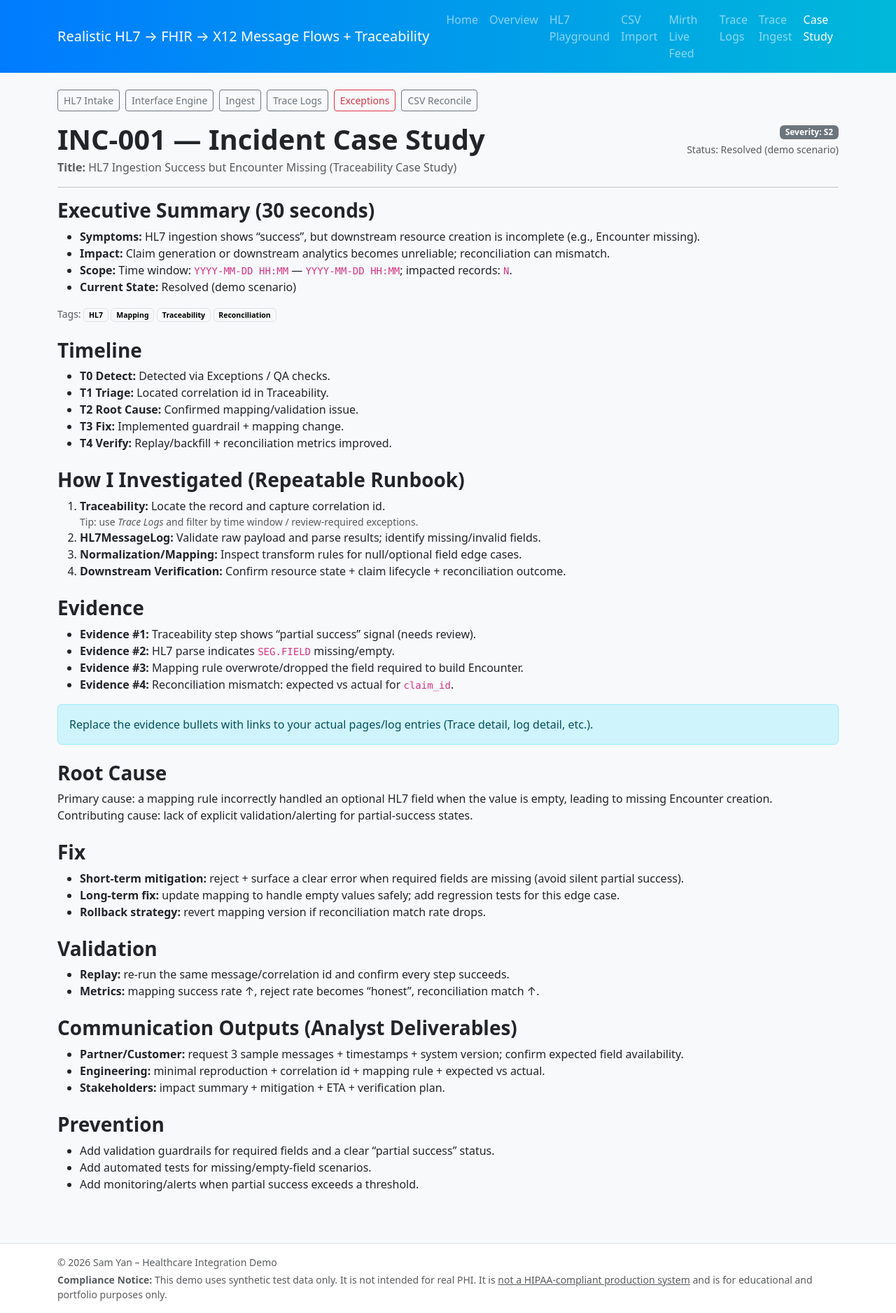
After one commit to yzenith/django-sam-healthcare, a Django app: page /case-studies/incident-001/ in a window 1280 px wide. The commit adds this page. Shown: the whole page at 70% size. Run offline with Django 4.2, Linux system fonts and the light colour scheme.

Commit message:
add case study

```diff
--- a/example/static/css/healthcare.css
+++ b/example/static/css/healthcare.css
@@ -27,3 +27,21 @@ h1, h2, h3 {
 .badge-x12 {
   background-color: #198754;
 }
+
+h2 {
+  margin: 20px 0 10px;
+  color: #004a99;
+  font-size: 18px;
+}
+
+.why {
+  background: #eef6ff;
+  border: 1px solid #d0e1f3;
+  border-left: 6px solid #0074d9;
+  border-radius: 10px;
+  padding: 16px 18px;
+  margin: 18px 0 22px;
+}
+
+.why ul { margin: 10px 0 0; padding-left: 18px; }
+.why li { margin: 6px 0; color: #2d3e50; }
--- a/example/templates/base.html
+++ b/example/templates/base.html
@@ -3,7 +3,7 @@
 <html lang="en">
 <head>
   <meta charset="utf-8">
-  <title>{% block title %}Healthcare Integration Demo{% endblock %}</title>
+  <title>{% block title %}Healthcare Integration Analyst Portfolio{% endblock %}</title>
   <meta name="viewport" content="width=device-width, initial-scale=1">
 
   <!-- Bootstrap 5 CDN -->
@@ -20,7 +20,7 @@
 <nav class="navbar navbar-expand-lg navbar-dark bg-primary mb-4">
   <div class="container">
     <a class="navbar-brand" href="{% url 'home' %}">
-      HL7 → FHIR → X12 Demo
+      Realistic HL7 → FHIR → X12 Message Flows + Traceability
     </a>
 
     <button class="navbar-toggler" type="button" data-bs-toggle="collapse"
@@ -77,6 +77,15 @@
             href="{% url 'trace-ingest-page' %}">Trace Ingest</a>
         </li>
 
+        <!-- Case Studies -->
+        <li class="nav-item">
+          <a class="nav-link {% if request.resolver_match.url_name == 'case-study-incident-001' %}active{% endif %}"
+            href="{% url 'case-study-incident-001' %}">
+            Case Study
+          </a>
+        </li>
+
+
       </ul>
     </div>
   </div>
--- /dev/null
+++ b/example/templates/case_studies/incident_001.html
@@ -0,0 +1,133 @@
+{% extends "base.html" %}
+{% block title %}{{ incident_id }} - Case Study{% endblock %}
+
+{% block content %}
+<div class="d-flex align-items-start justify-content-between flex-wrap gap-2">
+  <div>
+    <h1 class="mb-1">{{ incident_id }} — Incident Case Study</h1>
+    <p class="text-muted mb-0">
+      <strong>Title:</strong> {{ title }}
+    </p>
+  </div>
+  <div class="text-end">
+    <div class="badge bg-secondary">Severity: {{ severity }}</div>
+    <div class="small text-muted mt-1">Status: {{ status }}</div>
+  </div>
+</div>
+
+<hr>
+
+<!-- Executive Summary -->
+<section class="mb-4">
+  <h3>Executive Summary (30 seconds)</h3>
+  <ul>
+    <li><strong>Symptoms:</strong> HL7 ingestion shows “success”, but downstream resource creation is incomplete (e.g., Encounter missing).</li>
+    <li><strong>Impact:</strong> Claim generation or downstream analytics becomes unreliable; reconciliation can mismatch.</li>
+    <li><strong>Scope:</strong> Time window: <code>YYYY-MM-DD HH:MM</code> — <code>YYYY-MM-DD HH:MM</code>; impacted records: <code>N</code>.</li>
+    <li><strong>Current State:</strong> {{ status }}</li>
+  </ul>
+
+  <div class="small text-muted">
+    Tags:
+    {% for t in tags %}
+      <span class="badge text-bg-light border">{{ t }}</span>
+    {% endfor %}
+  </div>
+</section>
+
+<!-- Timeline -->
+<section class="mb-4">
+  <h3>Timeline</h3>
+  <ul>
+    <li><strong>T0 Detect:</strong> Detected via Exceptions / QA checks.</li>
+    <li><strong>T1 Triage:</strong> Located correlation id in Traceability.</li>
+    <li><strong>T2 Root Cause:</strong> Confirmed mapping/validation issue.</li>
+    <li><strong>T3 Fix:</strong> Implemented guardrail + mapping change.</li>
+    <li><strong>T4 Verify:</strong> Replay/backfill + reconciliation metrics improved.</li>
+  </ul>
+</section>
+
+<!-- Investigation -->
+<section class="mb-4">
+  <h3>How I Investigated (Repeatable Runbook)</h3>
+  <ol>
+    <li>
+      <strong>Traceability:</strong> Locate the record and capture correlation id.
+      <div class="small text-muted">
+        Tip: use <em>Trace Logs</em> and filter by time window / review-required exceptions.
+      </div>
+    </li>
+    <li>
+      <strong>HL7MessageLog:</strong> Validate raw payload and parse results; identify missing/invalid fields.
+    </li>
+    <li>
+      <strong>Normalization/Mapping:</strong> Inspect transform rules for null/optional field edge cases.
+    </li>
+    <li>
+      <strong>Downstream Verification:</strong> Confirm resource state + claim lifecycle + reconciliation outcome.
+    </li>
+  </ol>
+</section>
+
+<!-- Evidence -->
+<section class="mb-4">
+  <h3>Evidence</h3>
+  <ul>
+    <li><strong>Evidence #1:</strong> Traceability step shows “partial success” signal (needs review).</li>
+    <li><strong>Evidence #2:</strong> HL7 parse indicates <code>SEG.FIELD</code> missing/empty.</li>
+    <li><strong>Evidence #3:</strong> Mapping rule overwrote/dropped the field required to build Encounter.</li>
+    <li><strong>Evidence #4:</strong> Reconciliation mismatch: expected vs actual for <code>claim_id</code>.</li>
+  </ul>
+  <div class="alert alert-info mb-0">
+    Replace the evidence bullets with links to your actual pages/log entries (Trace detail, log detail, etc.).
+  </div>
+</section>
+
+<!-- Root Cause -->
+<section class="mb-4">
+  <h3>Root Cause</h3>
+  <p>
+    Primary cause: a mapping rule incorrectly handled an optional HL7 field when the value is empty, leading to missing Encounter creation.
+    Contributing cause: lack of explicit validation/alerting for partial-success states.
+  </p>
+</section>
+
+<!-- Fix -->
+<section class="mb-4">
+  <h3>Fix</h3>
+  <ul>
+    <li><strong>Short-term mitigation:</strong> reject + surface a clear error when required fields are missing (avoid silent partial success).</li>
+    <li><strong>Long-term fix:</strong> update mapping to handle empty values safely; add regression tests for this edge case.</li>
+    <li><strong>Rollback strategy:</strong> revert mapping version if reconciliation match rate drops.</li>
+  </ul>
+</section>
+
+<!-- Validation -->
+<section class="mb-4">
+  <h3>Validation</h3>
+  <ul>
+    <li><strong>Replay:</strong> re-run the same message/correlation id and confirm every step succeeds.</li>
+    <li><strong>Metrics:</strong> mapping success rate ↑, reject rate becomes “honest”, reconciliation match ↑.</li>
+  </ul>
+</section>
+
+<!-- Communication -->
+<section class="mb-4">
+  <h3>Communication Outputs (Analyst Deliverables)</h3>
+  <ul>
+    <li><strong>Partner/Customer:</strong> request 3 sample messages + timestamps + system version; confirm expected field availability.</li>
+    <li><strong>Engineering:</strong> minimal reproduction + correlation id + mapping rule + expected vs actual.</li>
+    <li><strong>Stakeholders:</strong> impact summary + mitigation + ETA + verification plan.</li>
+  </ul>
+</section>
+
+<!-- Prevention -->
+<section class="mb-4">
+  <h3>Prevention</h3>
+  <ul>
+    <li>Add validation guardrails for required fields and a clear “partial success” status.</li>
+    <li>Add automated tests for missing/empty-field scenarios.</li>
+    <li>Add monitoring/alerts when partial success exceeds a threshold.</li>
+  </ul>
+</section>
+{% endblock %}
--- a/example/urls.py
+++ b/example/urls.py
@@ -18,6 +18,20 @@ urlpatterns = [
     path("import/patients/<int:pk>/", patient_import_detail, name="patient-import-detail"),
     path("import/patients/<int:pk>/rejects.csv", patient_import_rejects_csv, name="patient-import-rejects-csv"),
     path("overview/", TemplateView.as_view(template_name="overview.html"), name="overview"),
+    path(
+        "case-studies/incident-001/",
+        TemplateView.as_view(
+            template_name="case_studies/incident_001.html",
+            extra_context={
+                "incident_id": "INC-001",
+                "title": "HL7 Ingestion Success but Encounter Missing (Traceability Case Study)",
+                "severity": "S2",
+                "tags": ["HL7", "Mapping", "Traceability", "Reconciliation"],
+                "status": "Resolved (demo scenario)",
+            },
+        ),
+        name="case-study-incident-001",
+    ),
 
 
 
```
Also changed, not shown: example/static/css/main.css (added, +12 -0 lines), example/templates/overview.html (+13 -0 lines).
